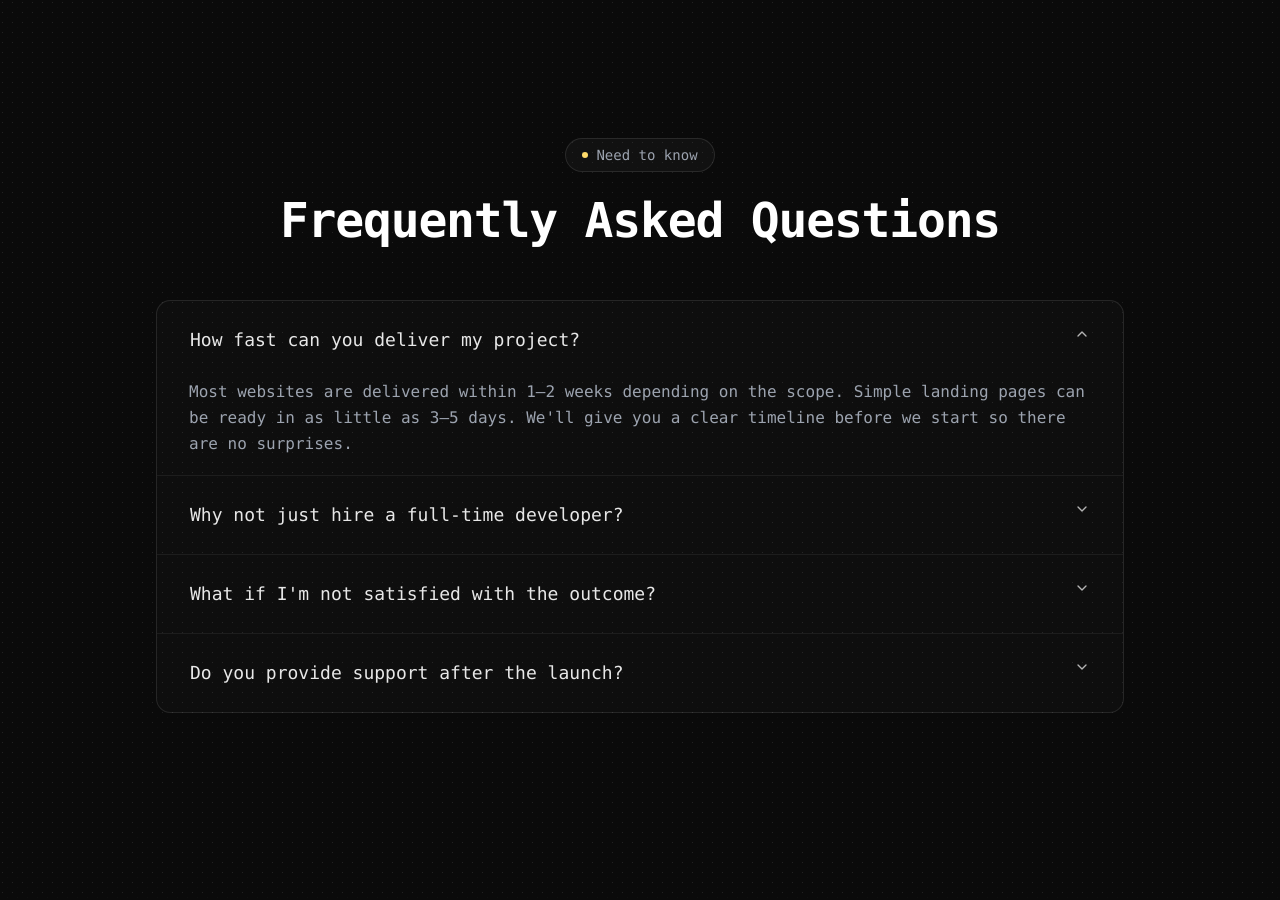
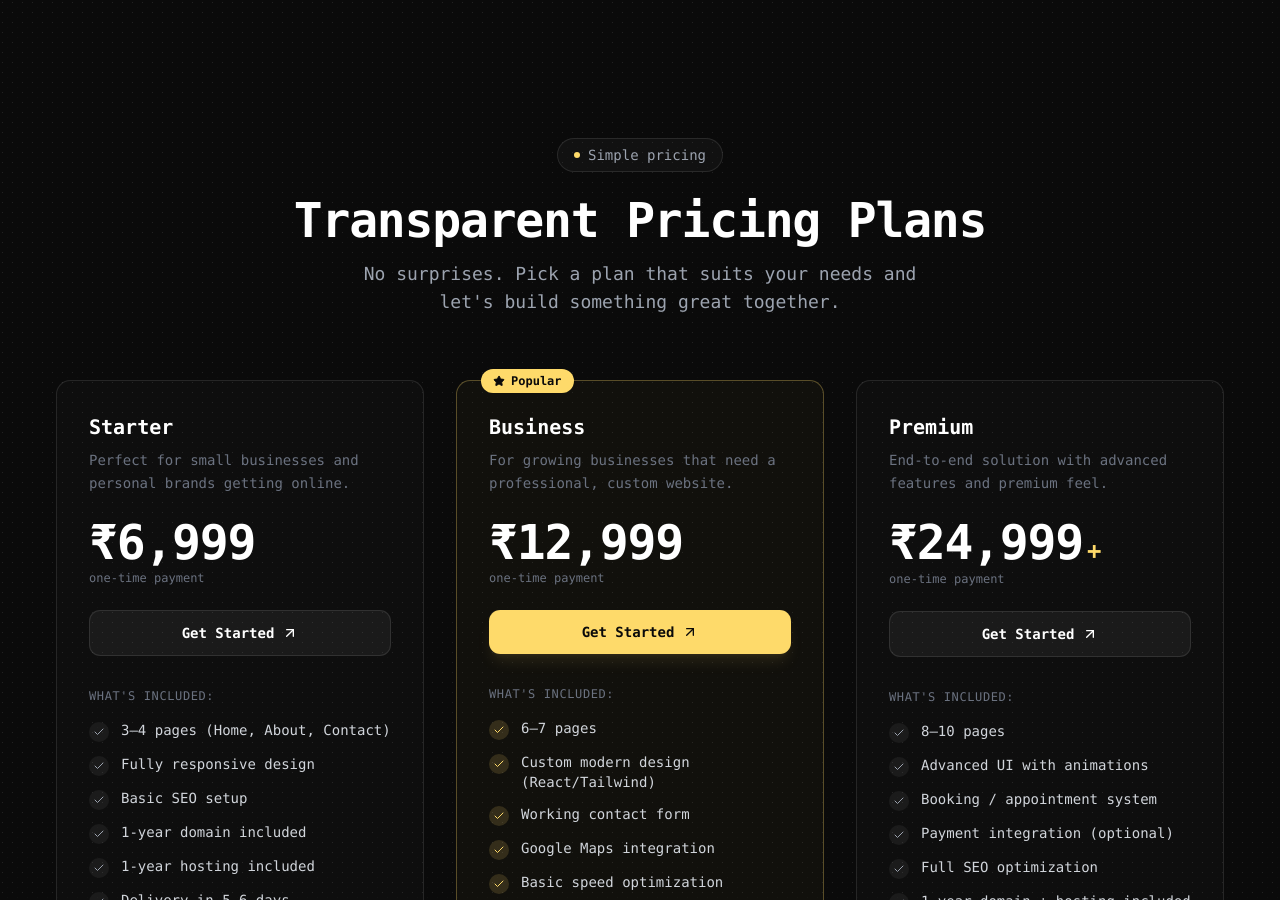
Before and after one commit to Piyush-20045/code-nest, a Next.js app: page / in a window 1280 px wide. Shown: the part 1900-2800 px from the top of the page. Built offline with nearby package versions, Linux system fonts and the light colour scheme.

Commit message:
feat: add pricing section

```diff
--- a/app/page.js
+++ b/app/page.js
@@ -2,9 +2,10 @@ import Navbar from "@/components/Navbar";
 import Hero from "@/components/Hero";
 import Services from "@/components/Services";
 import Projects from "@/components/Projects";
+import Pricing from "@/components/Pricing";
+import Faq from "@/components/Faq";
+import Cta from "@/components/Cta";
 import Footer from "@/components/Footer";
-import Cta from "@/components/Cta";
-import Faq from "@/components/Faq";
 
 export default function Home() {
   return (
@@ -28,6 +29,7 @@ export default function Home() {
           <Hero />
           <Services />
           <Projects />
+          <Pricing />
           <Faq />
           <Cta />
         </main>
--- /dev/null
+++ b/components/Pricing.jsx
@@ -0,0 +1,149 @@
+"use client";
+import { ArrowUpRight, Check, Star } from "lucide-react";
+import { plans } from "@/constants/pricing-data";
+import { motion } from "framer-motion";
+import Link from "next/link";
+
+export default function Pricing() {
+  return (
+    <section
+      id="pricing"
+      className="w-full max-w-[1200px] mx-auto px-4 py-24 relative z-10"
+    >
+      {/* Header */}
+      <div className="text-center mb-16">
+        <span
+          className="inline-flex items-center gap-2 text-sm border border-white/10 rounded-full px-4 py-1.5 bg-white/3 mb-6"
+          style={{ color: "#9ca3af" }}
+        >
+          <span className="w-1.5 h-1.5 rounded-full bg-[#feda6a]" />
+          Simple pricing
+        </span>
+        <h2
+          className="text-4xl md:text-5xl font-extrabold tracking-tight mb-4"
+          style={{ color: "#ffffff" }}
+        >
+          Transparent Pricing Plans
+        </h2>
+        <p
+          style={{ color: "#9ca3af" }}
+          className="text-base md:text-lg max-w-xl mx-auto"
+        >
+          No surprises. Pick a plan that suits your needs and let&apos;s build
+          something great together.
+        </p>
+      </div>
+
+      {/* Pricing Cards */}
+      <div className="grid grid-cols-1 md:grid-cols-3 gap-6 lg:gap-8">
+        {plans.map((plan, i) => (
+          <motion.div
+            key={plan.name}
+            initial={{ opacity: 0, y: 30 }}
+            whileInView={{ opacity: 1, y: 0 }}
+            viewport={{ once: true }}
+            transition={{ duration: 0.5, delay: i * 0.1 }}
+            className={`relative rounded-2xl border p-6 md:p-8 flex flex-col ${
+              plan.popular
+                ? "border-[#feda6a]/30 bg-[#feda6a]/3"
+                : "border-white/10 bg-white/2"
+            }`}
+          >
+            {/* Popular badge */}
+            {plan.popular && (
+              <div className="absolute -top-3 left-6">
+                <span className="inline-flex items-center gap-1.5 text-xs font-semibold bg-[#feda6a] text-[#0a0a0a] px-3 py-1 rounded-full">
+                  <Star className="size-3 fill-current" />
+                  Popular
+                </span>
+              </div>
+            )}
+
+            {/* Plan name & description */}
+            <div className="mb-6">
+              <h3
+                className="text-xl font-bold mb-2"
+                style={{ color: "#ffffff" }}
+              >
+                {plan.name}
+              </h3>
+              <p
+                className="text-sm leading-relaxed"
+                style={{ color: "#6b7280" }}
+              >
+                {plan.description}
+              </p>
+            </div>
+
+            {/* Price */}
+            <div className="mb-6">
+              <div className="flex items-baseline gap-1">
+                <span
+                  className="text-4xl md:text-5xl font-extrabold tracking-tight"
+                  style={{ color: "#ffffff" }}
+                >
+                  ₹{plan.price}
+                </span>
+                {plan.priceSuffix && (
+                  <span
+                    className="text-2xl font-bold"
+                    style={{ color: "#feda6a" }}
+                  >
+                    {plan.priceSuffix}
+                  </span>
+                )}
+              </div>
+              <span className="text-xs mt-1 block" style={{ color: "#6b7280" }}>
+                one-time payment
+              </span>
+            </div>
+
+            {/* CTA Button */}
+            <Link
+              href="/contact"
+              className={`group w-full inline-flex items-center justify-center gap-2 font-semibold text-sm px-6 py-3 rounded-xl transition-all duration-300 mb-8 ${
+                plan.popular
+                  ? "bg-[#feda6a] text-[#0a0a0a] hover:bg-[#feda6a]/90 shadow-lg shadow-[#feda6a]/10"
+                  : "bg-white/5 text-white border border-white/10 hover:bg-white/10"
+              }`}
+            >
+              Get Started
+              <ArrowUpRight className="size-4 transition-transform group-hover:translate-x-0.5 group-hover:-translate-y-0.5" />
+            </Link>
+
+            {/* Features */}
+            <div className="flex-1">
+              <p
+                className="text-xs font-medium uppercase tracking-wider mb-4"
+                style={{ color: "#6b7280" }}
+              >
+                What&apos;s included:
+              </p>
+              <ul className="space-y-3">
+                {plan.features.map((feature) => (
+                  <li key={feature} className="flex items-start gap-3">
+                    <div
+                      className={`w-5 h-5 rounded-full flex items-center justify-center shrink-0 mt-0.5 ${
+                        plan.popular ? "bg-[#feda6a]/15" : "bg-white/5"
+                      }`}
+                    >
+                      <Check
+                        className="size-3"
+                        style={{
+                          color: plan.popular ? "#feda6a" : "#9ca3af",
+                        }}
+                      />
+                    </div>
+                    <span className="text-sm" style={{ color: "#d1d5db" }}>
+                      {feature}
+                    </span>
+                  </li>
+                ))}
+              </ul>
+            </div>
+          </motion.div>
+        ))}
+      </div>
+    </section>
+  );
+}
--- /dev/null
+++ b/constants/pricing-data.js
@@ -0,0 +1,53 @@
+export const plans = [
+  {
+    name: "Starter",
+    description:
+      "Perfect for small businesses and personal brands getting online.",
+    price: "6,999",
+    delivery: "5–6 days",
+    popular: false,
+    features: [
+      "3–4 pages (Home, About, Contact)",
+      "Fully responsive design",
+      "Basic SEO setup",
+      "1-year domain included",
+      "1-year hosting included",
+      "Delivery in 5–6 days",
+    ],
+  },
+  {
+    name: "Business",
+    description:
+      "For growing businesses that need a professional, custom website.",
+    price: "12,999",
+    delivery: "6–7 days",
+    popular: true,
+    features: [
+      "6–7 pages",
+      "Custom modern design (React/Tailwind)",
+      "Working contact form",
+      "Google Maps integration",
+      "Basic speed optimization",
+      "1-year domain + hosting included",
+      "Delivery in 6–7 days",
+    ],
+  },
+  {
+    name: "Premium",
+    description: "End-to-end solution with advanced features and premium feel.",
+    price: "24,999",
+    priceSuffix: "+",
+    delivery: "10–12 days",
+    popular: false,
+    features: [
+      "8–10 pages",
+      "Advanced UI with animations",
+      "Booking / appointment system",
+      "Payment integration (optional)",
+      "Full SEO optimization",
+      "1-year domain + hosting included",
+      "Priority support",
+      "Delivery in 10–12 days",
+    ],
+  },
+];
```
